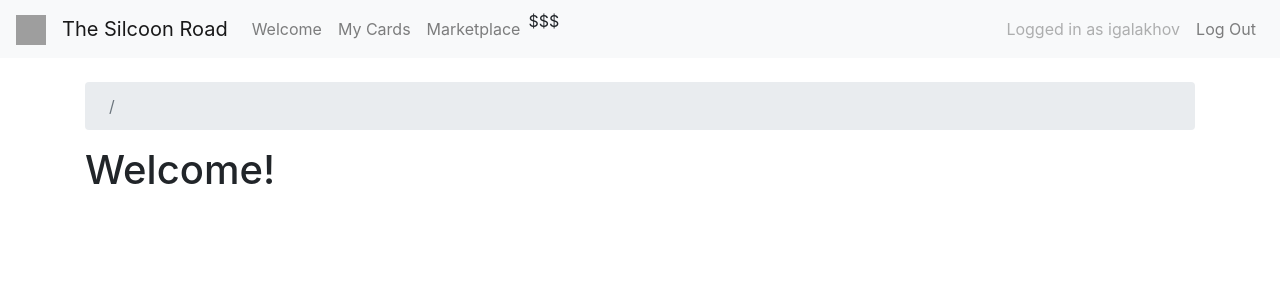
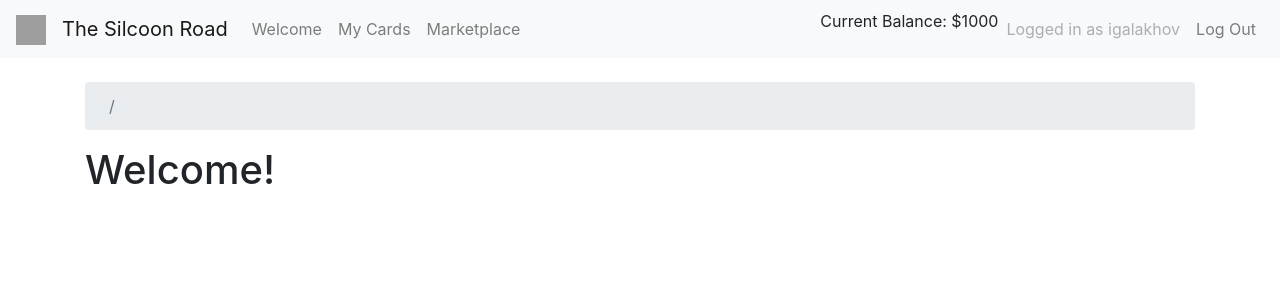
Before and after one commit to jiosephlee/Pokemon-Card-Trading-App, a Flask app: page / in a window 1280 px wide. Shown: the top 300 px of the page. Run offline with Flask 2, Linux system fonts and the light colour scheme; a user stored in the database is signed in; some libraries are stand-ins or nearby versions; grey boxes are pictures that could not be loaded.

Commit message:
added balance

```diff
--- a/app/templates/_base.html
+++ b/app/templates/_base.html
@@ -37,7 +37,6 @@
                 <li class="nav-item">
                     <a class="nav-link" href="{{ url_for('user.marketplace') }}">Marketplace</a>
                 </li>
-                <p>$$$</p>
             {% else %}
                 <li class="nav-item">
                     <a class="nav-link" href="{{ url_for('auth.login') }}">Log In</a>
@@ -52,6 +51,7 @@
         <ul class="navbar-nav navbar-right">
 
             {% if current_user.is_authenticated %}
+                <p>Current Balance: ${{ current_user.balance }}</p>
                 <li class="nav-item">
                     <a class="nav-link disabled"> Logged in as {{ current_user.username }} </a>
                 </li>
```
Also changed, not shown: database.db.
